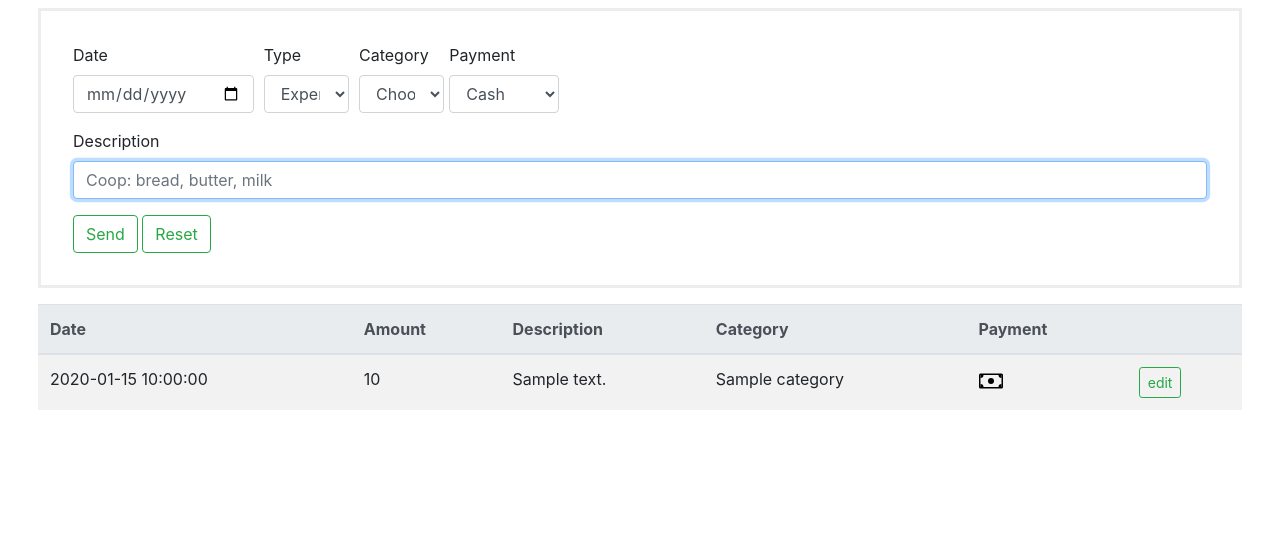
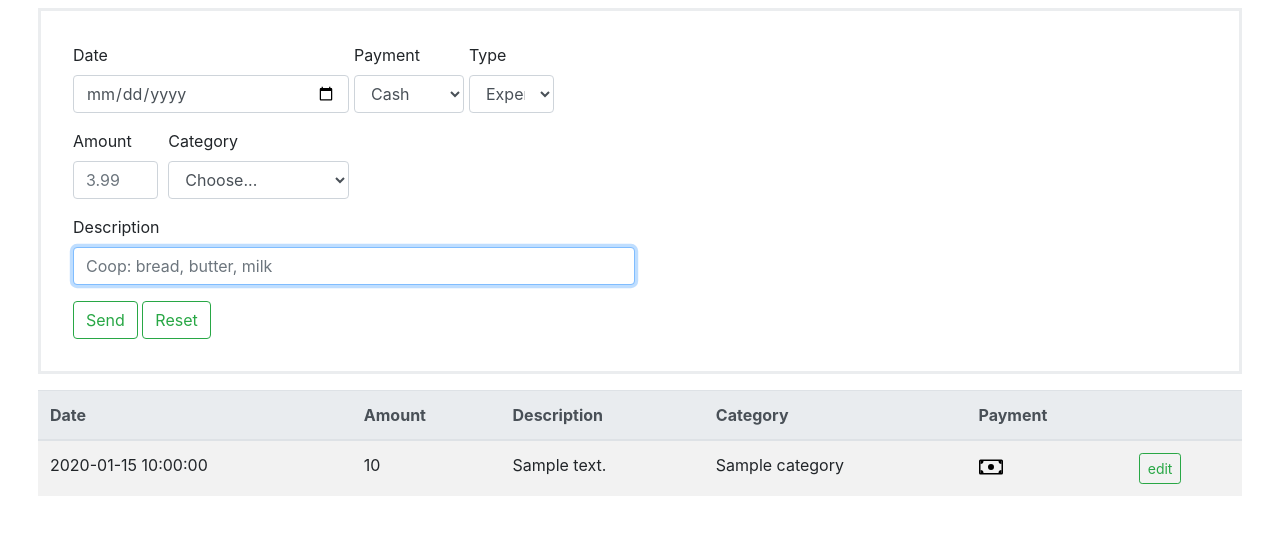
Before and after one commit to ondrno/fastbudsjett, a Flask app: template front/app/templates/items/index.html in a window 1280 px wide. Shown: the top 535 px of the page. Run offline with Flask 2, Linux system fonts and the light colour scheme; the template is opened without the code that fills it: most values are stand-ins (such as "Sample title", 1, 10 or a date in 2020); some libraries are stand-ins or nearby versions.

Commit message:
prepare items.py to receive post requests

```diff
--- a/front/app/templates/base.html
+++ b/front/app/templates/base.html
@@ -7,8 +7,9 @@
 
     <!-- Bootstrap CSS -->
     <link rel="stylesheet" href="https://cdn.jsdelivr.net/npm/bootstrap@4.5.3/dist/css/bootstrap.min.css" integrity="sha384-TX8t27EcRE3e/ihU7zmQxVncDAy5uIKz4rEkgIXeMed4M0jlfIDPvg6uqKI2xXr2" crossorigin="anonymous">
+    <link rel="stylesheet" type="text/css" href="https://cdn.datatables.net/v/bs4/dt-1.10.22/datatables.min.css"/>
+    <script type="text/javascript" src="https://cdn.datatables.net/v/bs4/dt-1.10.22/datatables.min.js"></script>
     <link rel="stylesheet" href="../static/app.css">
-
     <title>FastBudsjett {% block title %}{% endblock %}</title>
   </head>
   <body>
@@ -58,7 +59,7 @@
 
     </div>
   </body>
-  <!-- Option 1: jQuery and Bootstrap Bundle (includes Popper) -->
   <script src="https://code.jquery.com/jquery-3.5.1.slim.min.js" integrity="sha384-DfXdz2htPH0lsSSs5nCTpuj/zy4C+OGpamoFVy38MVBnE+IbbVYUew+OrCXaRkfj" crossorigin="anonymous"></script>
   <script src="https://cdn.jsdelivr.net/npm/bootstrap@4.5.3/dist/js/bootstrap.bundle.min.js" integrity="sha384-ho+j7jyWK8fNQe+A12Hb8AhRq26LrZ/JpcUGGOn+Y7RsweNrtN/tE3MoK7ZeZDyx" crossorigin="anonymous"></script>
+
 </html>
--- a/front/app/templates/items/index.html
+++ b/front/app/templates/items/index.html
@@ -4,23 +4,9 @@
 <div class="container-fluid">
   <form class="inputform needs-validation">
     <div class="form-row">
-      <div class="form-group col-md-2">
+      <div class="form-group col-md-3">
         <label for="inputDate">Date</label>
         <input type="date" class="form-control" id="inputDate" required>
-      </div>
-      <div class="form-group col-md-1">
-        <label for="inputType">Type</label>
-        <select id="inputType" class="form-control" required>
-          <option selected value="expense">Expense</option>
-          <option value="income">Income</option>
-        </select>
-      </div>
-      <div class="form-group col-md-1">
-        <label for="inputCategory">Category</label>
-        <select id="inputCategory" class="form-control" required>
-          <option>Choose...</option>
-          <option>...</option>
-        </select>
       </div>
       <div class="form-group">
         <label for="inputPayment">Payment</label>
@@ -30,26 +16,48 @@
           <option value="transfer">Transfer</option>
         </select>
       </div>
-
+      <div class="form-group col-md-1">
+        <label for="inputType">Type</label>
+        <select id="inputType" class="form-control" required>
+          <option selected value="expense">Expense</option>
+          <option value="income">Income</option>
+        </select>
+      </div>
+    </div>
+    <div class="form-row">
+      <div class="form-group col-md-1">
+        <label for="inputAmount">Amount</label>
+        <input type="text" class="form-control" id="inputAmount" placeholder="3.99" required>
+      </div>
+      <div class="form-group col-md-2">
+        <label for="inputCategory">Category</label>
+        <select id="inputCategory" class="form-control" required>
+          <option>Choose...</option>
+          <option>...</option>
+        </select>
+      </div>
+    </div>
       <!-- future extension: labels
       <div class="form-group col-md-4">
         <label for="inputDescription">Labels</label>
         <input type="text" class="form-control" id="inputLabels">
       </div> -->
-    </div>
-    <div class="form-group">
-      <label for="inputDescription">Description</label>
-      <input type="text" class="form-control" id="inputDescription" placeholder="Coop: bread, butter, milk" required autofocus>
+    <div class="form-row">
+      <div class="form-group col-md-6">
+        <label for="inputDescription">Description</label>
+        <input type="text" class="form-control" id="inputDescription" placeholder="Coop: bread, butter, milk" required autofocus>
+      </div>
     </div>
     <button type="submit" class="btn btn-outline-success">Send</button>
     <button type="reset" class="btn btn-outline-success">Reset</button>
+
   </form>
 </div>
 {% endblock %}
 
 {% block content %}
 <div class="container-fluid">
-  <table class="table table-striped">
+  <table id="itemsOverviewTable" class="table table-striped">
     <thead class="thead-light">
       <tr>
         <th scope="col">Date</th>
```
Also changed, not shown: front/app/items.py (+10 -2 lines).
